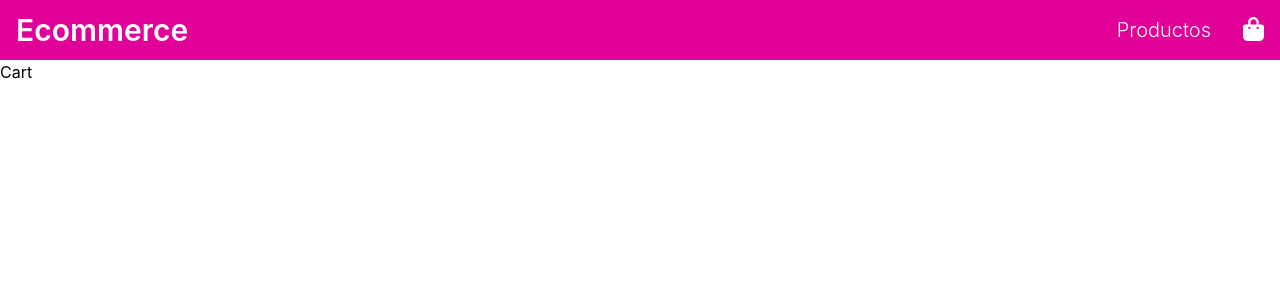
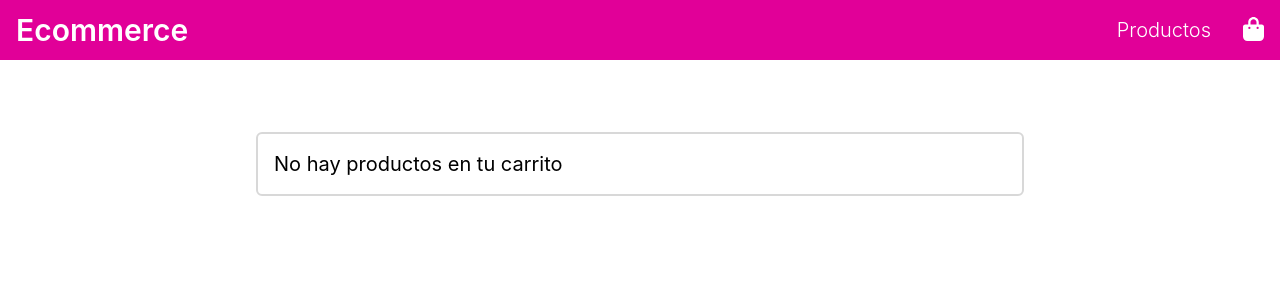
Before and after one commit to ErickRg96/ecommerce-react, a React (Vite) app: page /cart in a window 1280 px wide. Shown: the top 300 px of the page. Built offline with nearby package versions, Linux system fonts and the light colour scheme.

Commit message:
Add MessageCard component

```diff
--- a/src/App.jsx
+++ b/src/App.jsx
@@ -1,4 +1,5 @@
 import { BrowserRouter, Routes, Route } from "react-router-dom";
+import { useState } from "react";
 import Layout from "./layout/Layout";
 import Home from "./pages/Home";
 import Products from "./pages/Products";
@@ -7,14 +8,31 @@ import Cart from "./pages/Cart";
 import NotFound from "./pages/NotFound";
 
 const App = () => {
+    const [cartProducts, setCartProducts] = useState([]);
     return (
         <BrowserRouter>
             <Routes>
                 <Route path="/" element={<Layout />}>
                     <Route index element={<Home />} />
                     <Route path="products" element={<Products />} />
-                    <Route path="product/:id" element={<Product />} />
-                    <Route path="cart" element={<Cart />} />
+                    <Route
+                        path="product/:id"
+                        element={
+                            <Product
+                                cartProducts={cartProducts}
+                                setCartProducts={setCartProducts}
+                            />
+                        }
+                    />
+                    <Route
+                        path="cart"
+                        element={
+                            <Cart
+                                cartProducts={cartProducts}
+                                setCartProducts={setCartProducts}
+                            />
+                        }
+                    />
                     <Route element={<NotFound />} />
                 </Route>
             </Routes>
--- /dev/null
+++ b/src/components/MessageCard.jsx
@@ -0,0 +1,9 @@
+const MessageCard = ({ message }) => {
+    return (
+        <article className="my-0 mx-auto p-4 w:full md:max-w-screen-sm lg:max-w-screen-md rounded-md border-2 border-gainsboro">
+            <p className="text-xl ">{message}</p>
+        </article>
+    );
+};
+
+export default MessageCard;
--- /dev/null
+++ b/src/components/ProductDetail.jsx
@@ -0,0 +1,25 @@
+const ProductDetail = ({ product }) => {
+    const { image, name, price, id } = product;
+
+    return (
+        <article className="flex flex-col md:flex-row">
+            <img src={image} className="w-full md:w-3/5 mb-2" />
+            <section className="md:w-w-2/5 md:ml-8">
+                <span className="capitalize mt-4 text-black text-2xl ">
+                    {name}
+                </span>
+                <br />
+                <span className="capitalize text-sm text-battleship-grey">
+                    codigo de producto: {id}
+                </span>
+                <br />
+                <span className="text-red text-3xl mt-6 block">${price}</span>
+                <button className="mt-10 px-10 py-3 uppercase font-medium rounded-lg border-2 border-violet-red text-violet-red hover:bg-violet-red hover:text-white ease-in duration-300">
+                    agregar al carrito
+                </button>
+            </section>
+        </article>
+    );
+};
+
+export default ProductDetail;
--- a/src/pages/Cart.jsx
+++ b/src/pages/Cart.jsx
@@ -1,5 +1,21 @@
-const Cart = () => {
-    return <div>Cart</div>;
+import MessageCard from "../components/MessageCard";
+
+const Cart = ({ cartProducts, setCartProducts }) => {
+    return (
+        <main className="p-3 md:py-5 lg:px-4 lg:py-10 2xl:max-w-screen-xl my-0 mx-auto">
+            {cartProducts && cartProducts.length ? (
+                <div>
+                    {cartProducts.map((product) => (
+                        <p>{product.name}</p>
+                    ))}
+                </div>
+            ) : (
+                <div className="mt-8">
+                    <MessageCard message="No hay productos en tu carrito" />
+                </div>
+            )}
+        </main>
+    );
 };
 
 export default Cart;
--- a/src/pages/Product.jsx
+++ b/src/pages/Product.jsx
@@ -1,5 +1,32 @@
-const Product = () => {
-    return <div>Product</div>;
+import { useState, useEffect } from "react";
+import { useParams } from "react-router-dom";
+import axios from "axios";
+import ProductDetail from "../components/ProductDetail";
+
+const Product = ({ cartProducts, setCartProducts }) => {
+    const { id } = useParams();
+    const [product, setProduct] = useState({});
+
+    useEffect(() => {
+        const getProduct = async () => {
+            const res = await axios.get(
+                `http://localhost:5000/ecommerce-api-65178/us-central1/app/api/product/${id}`
+            );
+            setProduct(res.data);
+        };
+
+        getProduct();
+    }, []);
+
+    return (
+        <main className="p-3 md:py-5 lg:px-4 lg:py-10 2xl:max-w-screen-xl my-0 mx-auto">
+            <ProductDetail
+                product={product}
+                cartProducts={cartProducts}
+                setCartProducts={setCartProducts}
+            />
+        </main>
+    );
 };
 
 export default Product;
--- a/src/pages/Products.jsx
+++ b/src/pages/Products.jsx
@@ -1,6 +1,7 @@
 import { useState, useEffect } from "react";
 import axios from "axios";
 import ProductCard from "../components/ProductCard";
+import MessageCard from "../components/MessageCard";
 
 const Products = () => {
     const [products, setProducts] = useState([]);
@@ -30,7 +31,7 @@ const Products = () => {
                     </section>
                 </div>
             ) : (
-                <p>No hay productos en existencia</p>
+                <MessageCard message="No hay productos en existencia" />
             )}
         </main>
     );
```
